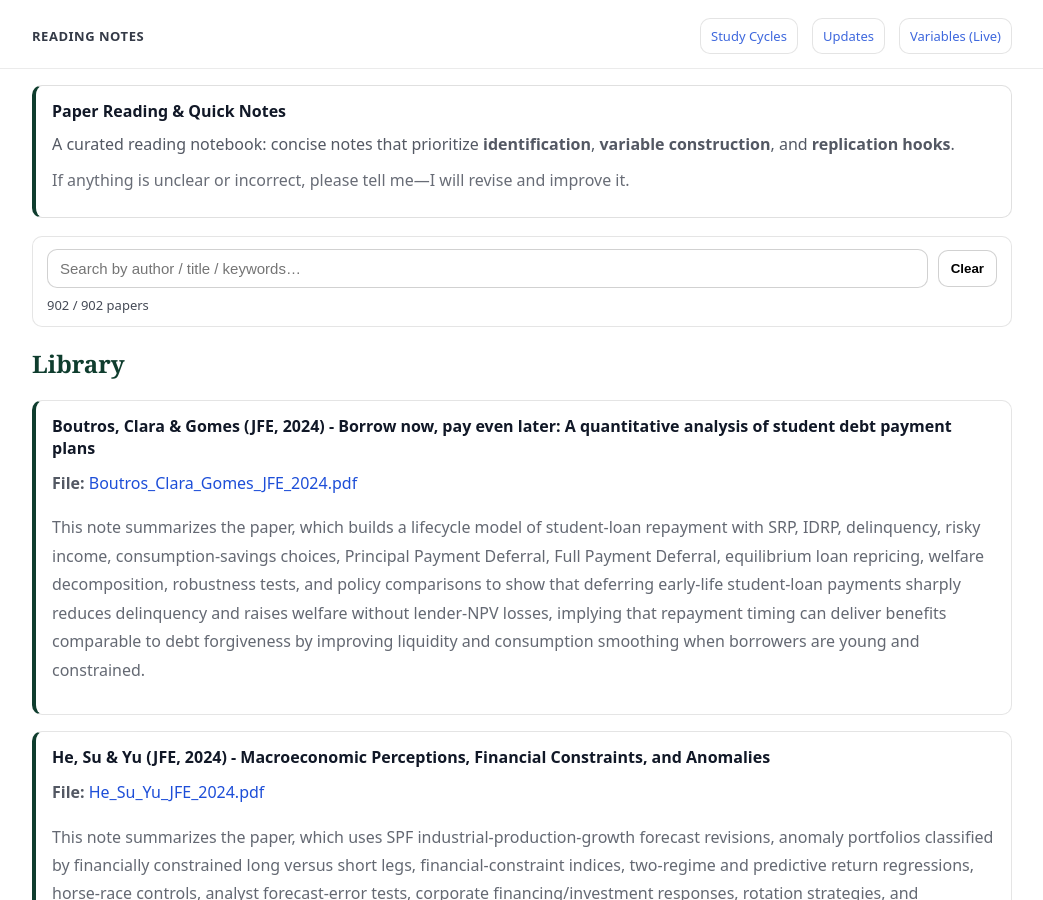
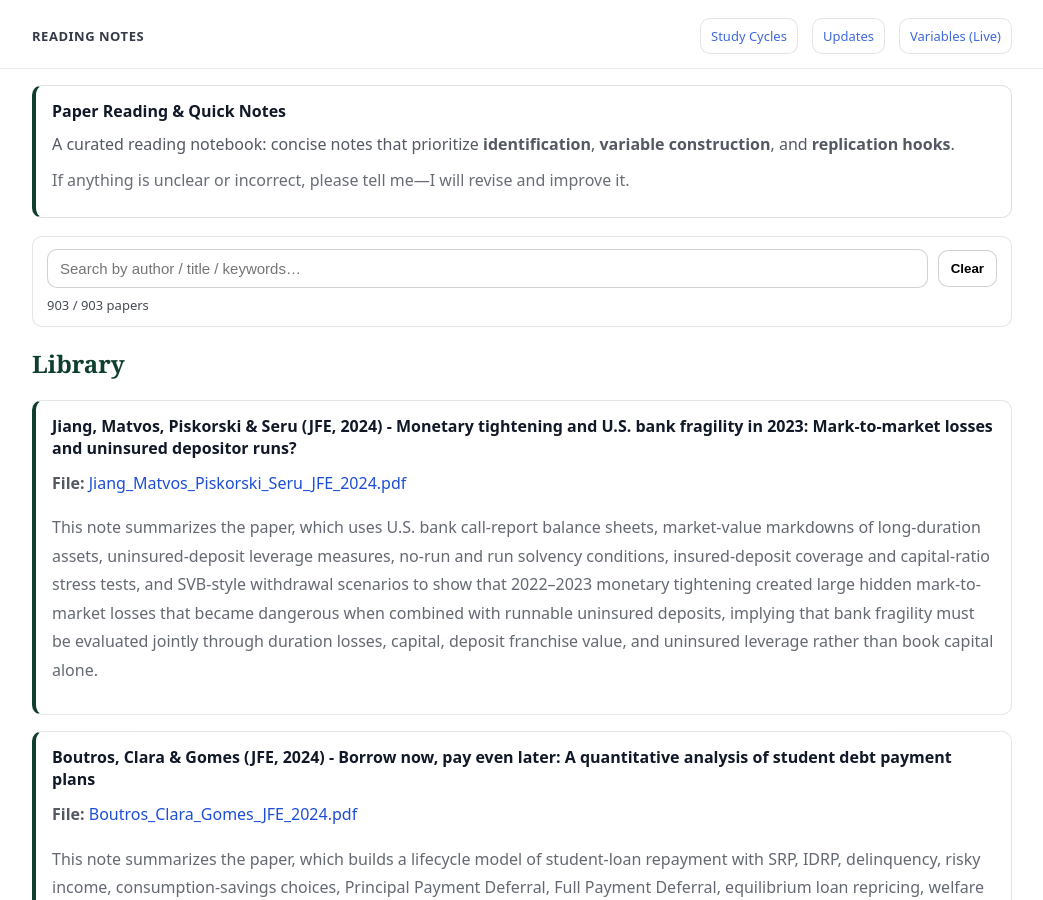
Before and after one commit to yaxinzn/study-archive, a Jekyll site: the page built from reading/index.md, in a window 1280 px wide and 900 px high. Shown: the whole window, without its empty margins (118-1161 px from the left). Built offline with Jekyll 4.4.1, drawn with Linux system fonts in a browser that asks for light colours.

Commit message:
Reading: add/update Jiang_Matvos_Piskorski_Seru_JFE_2024.pdf

```diff
--- a/_data/reading.yml
+++ b/_data/reading.yml
@@ -1,3 +1,7 @@
+- title: "Jiang, Matvos, Piskorski & Seru (JFE, 2024) - Monetary tightening and U.S. bank fragility in 2023: Mark-to-market losses and uninsured depositor runs?"
+  file: "Jiang_Matvos_Piskorski_Seru_JFE_2024.pdf"
+  desc: "This note summarizes the paper, which uses U.S. bank call-report balance sheets, market-value markdowns of long-duration assets, uninsured-deposit leverage measures, no-run and run solvency conditions, insured-deposit coverage and capital-ratio stress tests, and SVB-style withdrawal scenarios to show that 2022–2023 monetary tightening created large hidden mark-to-market losses that became dangerous when combined with runnable uninsured deposits, implying that bank fragility must be evaluated jointly through duration losses, capital, deposit franchise value, and uninsured leverage rather than book capital alone."
+
 - title: "Boutros, Clara & Gomes (JFE, 2024) - Borrow now, pay even later: A quantitative analysis of student debt payment plans"
   file: "Boutros_Clara_Gomes_JFE_2024.pdf"
   desc: "This note summarizes the paper, which builds a lifecycle model of student-loan repayment with SRP, IDRP, delinquency, risky income, consumption-savings choices, Principal Payment Deferral, Full Payment Deferral, equilibrium loan repricing, welfare decomposition, robustness tests, and policy comparisons to show that deferring early-life student-loan payments sharply reduces delinquency and raises welfare without lender-NPV losses, implying that repayment timing can deliver benefits comparable to debt forgiveness by improving liquidity and consumption smoothing when borrowers are young and constrained."
```
Also changed, not shown: 1 other file.
